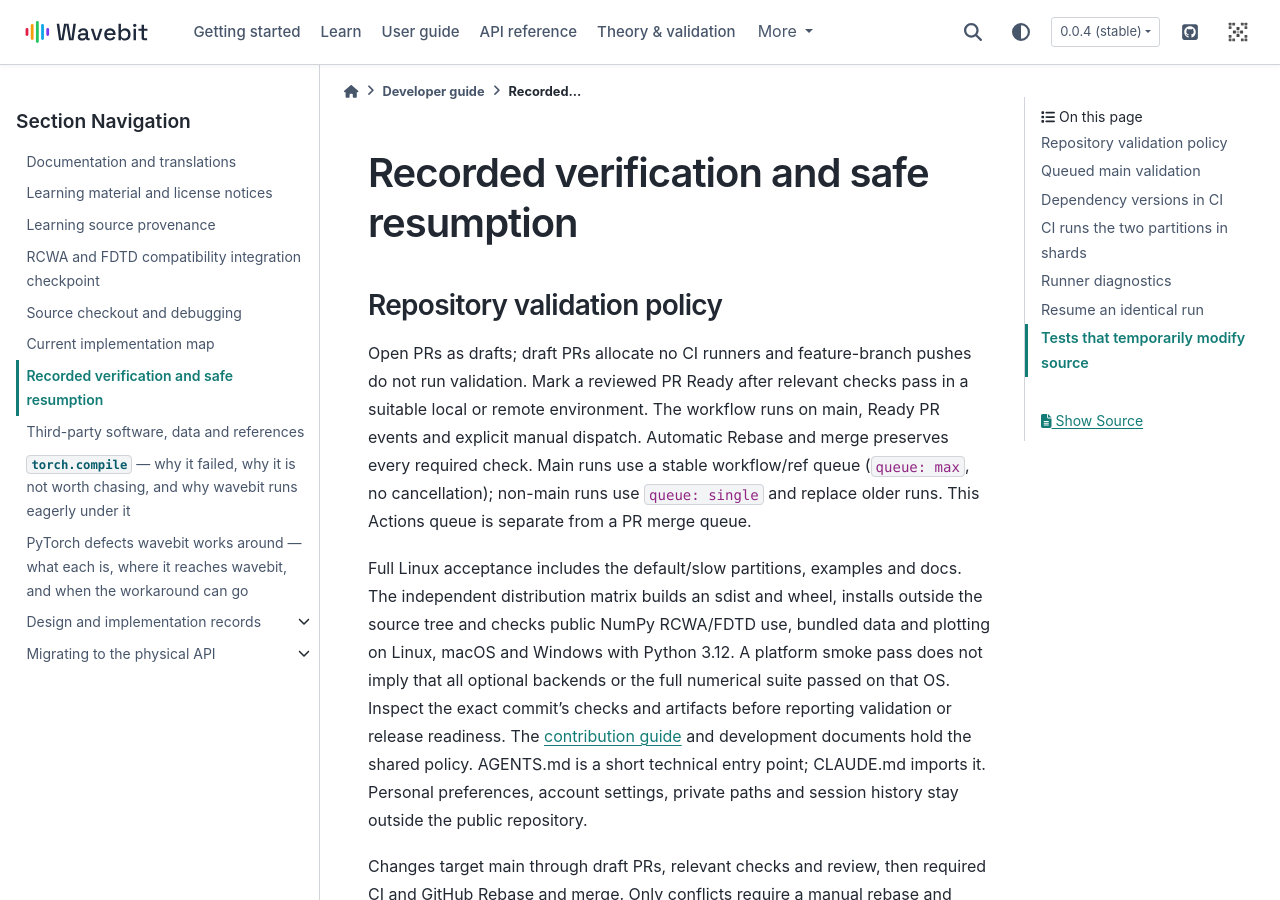
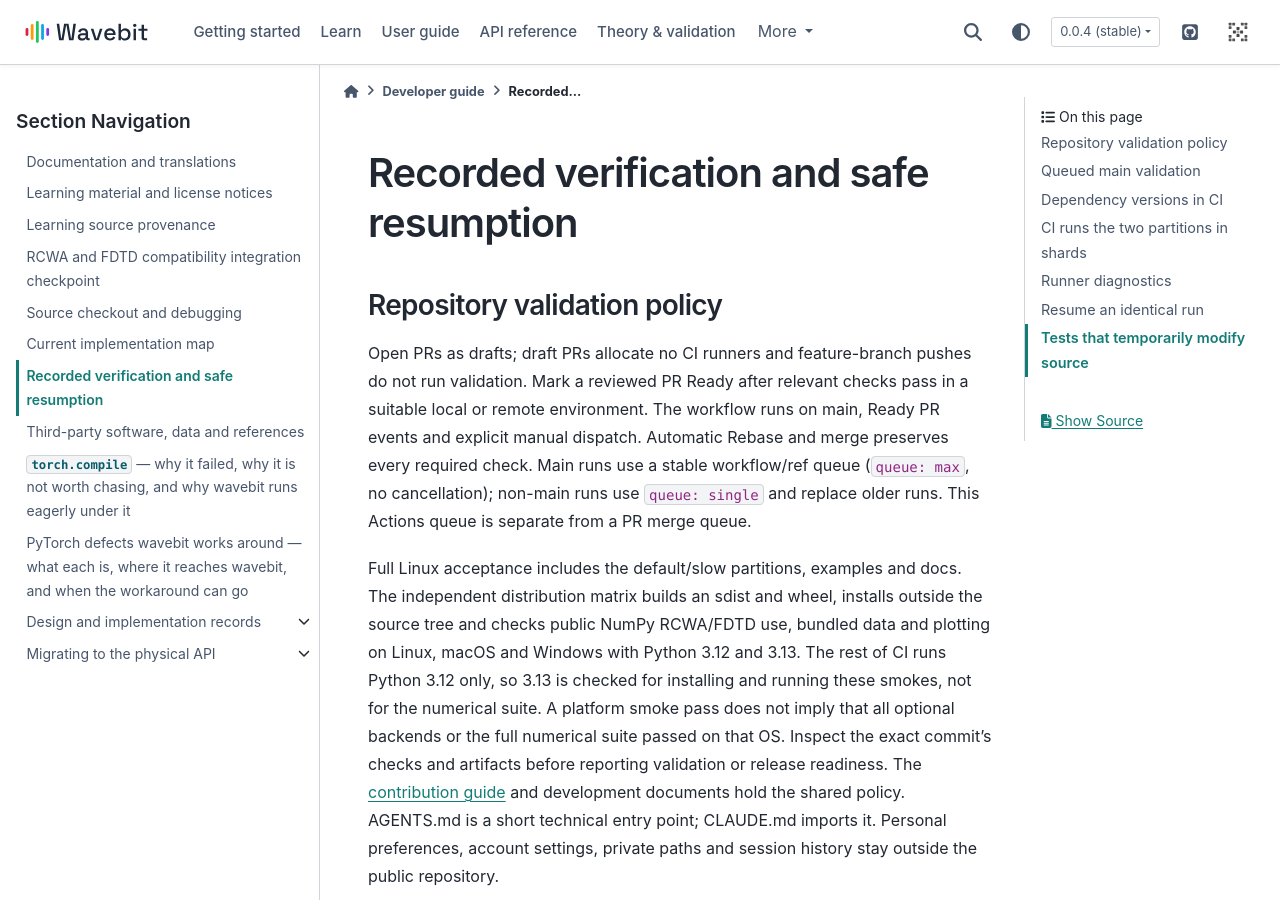
Before and after one commit to fieldalgo/wavebit, a Sphinx documentation site: the page built from docs/development/verification.md, in a window 1280 px wide and 900 px high. Built offline with Sphinx 7.4.7 and the PyData theme 0.15.4, drawn with Linux system fonts in a browser that asks for light colours; pages that are not in the unit, such as notebooks, are missing from menus.

Commit message:
ci: run the distribution smoke on Python 3.13 as well as 3.12
What and why: pyproject admits Python >= 3.12 and pip installs Wavebit on
3.13, but every CI job ran 3.12, so a break that only shows on 3.13 (an
install, import or packaging failure) could not show here. The October bug
survey ran the full suite on 3.13 and found one test-only failure (fixed in
#161); installs and examples were fine. The distribution matrix
(sdist + wheel, isolated venv, public NumPy RCWA/FDTD, bundled data, plot
extra) now runs on 3.12 and 3.13 on Linux, macOS and Windows: three more
jobs. The numerical suite stays on 3.12; the job comment and the
verification guide (English and Korean) say so.

Before: distribution (ubuntu/macos/windows, Python 3.12).
After: the same three plus (ubuntu/macos/windows, Python 3.13).

Checks: every pin in .github/constraints/distribution.txt (44, which the
distribution tooling and the smoke's own pip calls both read) resolves as a
binary wheel at the same version for Python 3.13 on x86_64 manylinux,
arm64 macOS and x86_64 Windows (uv pip compile --only-binary :all:).
tests/api/test_ci_constraints.py, test_docs_contract.py and
test_repository_layout.py: 197 passed, 1 skipped; ruff check . clean; the
workflow parses (matrix {'os': [...3], 'python-version': ['3.12', '3.13']}).

Not verified here: the new jobs themselves, which run on this PR's CI.
Whether they are required checks is a branch-protection setting, not this
file.

Co-Authored-By: Claude Opus 5.5 <noreply@anthropic.com>
Claude-Session: https://claude.ai/code/session_01EsCWzmYC2DFkUq7SBG6W5V

```diff
--- a/docs/development/verification.md
+++ b/docs/development/verification.md
@@ -13,7 +13,9 @@ Actions queue is separate from a PR merge queue.
 Full Linux acceptance includes the default/slow partitions, examples and docs.
 The independent distribution matrix builds an sdist and wheel, installs outside
 the source tree and checks public NumPy RCWA/FDTD use, bundled data and plotting
-on Linux, macOS and Windows with Python 3.12. A platform smoke pass does not imply
+on Linux, macOS and Windows with Python 3.12 and 3.13. The rest of CI runs Python 3.12
+only, so 3.13 is checked for installing and running these smokes, not for the numerical
+suite. A platform smoke pass does not imply
 that all optional backends or the full numerical suite passed on that OS. Inspect
 the exact commit's checks and artifacts before reporting validation or release
 readiness. The [contribution guide](https://github.com/fieldalgo/wavebit/blob/main/CONTRIBUTING.md) and development documents
```
Also changed, not shown: docs/locales/ko/pages/development/verification.md (+3 -2 lines), 1 other file.
